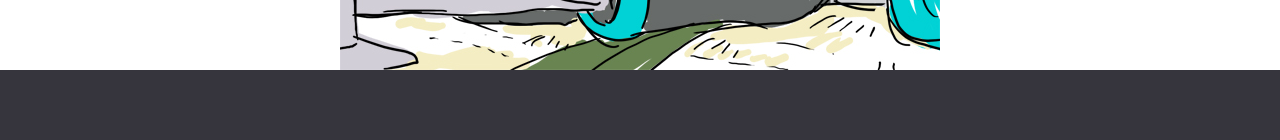
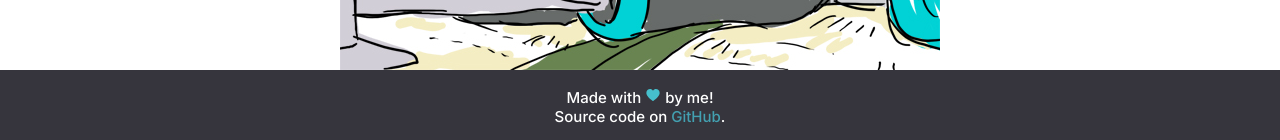
Before and after one commit to 4ndrs/portfolio-projekt, a Next.js app: page / in a window 1280 px wide. Shown: the part 676-816 px from the top of the page. Built offline with nearby package versions, Linux system fonts and the light colour scheme.

Commit message:
Add Footer component

```diff
--- /dev/null
+++ b/components/Footer.module.css
@@ -0,0 +1,14 @@
+.footer {
+  padding: 17px;
+  background-color: var(--dark-background);
+  color: #fff;
+  font-weight: 500;
+  font-size: 15px;
+  display: flex;
+  flex-direction: column;
+  align-items: center;
+}
+
+.heart {
+  color: var(--miku-color-three);
+}
--- /dev/null
+++ b/components/Footer.tsx
@@ -0,0 +1,23 @@
+import styles from "./Footer.module.css";
+import HeartSVG from "./HeartSVG";
+
+const Footer = () => (
+  <footer className={styles.footer}>
+    <div>
+      Made with <HeartSVG /> by me!
+    </div>
+    <div>
+      Source code on{" "}
+      <a
+        target="_blank"
+        rel="noopener noreferrer"
+        href="https://github.com/4ndrs/portfolio-projekt"
+      >
+        GitHub
+      </a>
+      .
+    </div>
+  </footer>
+);
+
+export default Footer;
--- a/components/Layout.tsx
+++ b/components/Layout.tsx
@@ -1,5 +1,6 @@
 import { Inter } from "next/font/google";
 import Navbar from "./Navbar";
+import Footer from "./Footer";
 
 const inter = Inter({ subsets: ["latin"] });
 
@@ -7,6 +8,7 @@ const Layout = ({ children }: { children: React.ReactNode }) => (
   <div className={inter.className}>
     <Navbar />
     <main>{children}</main>
+    <Footer />
   </div>
 );
 
```
